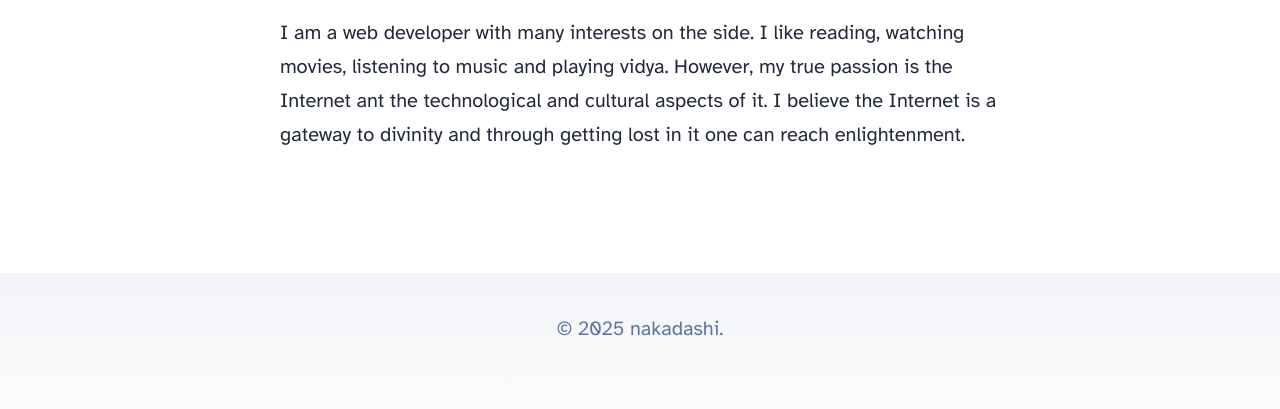
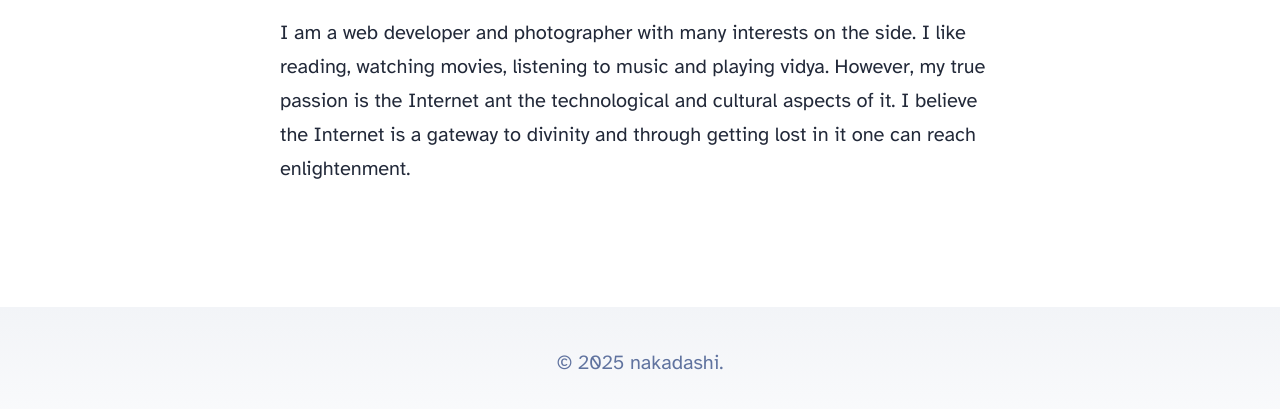
Before and after one commit to kuro-neko-xyz/blog.kuro-neko.xyz, an Astro site: page /about in a window 1280 px wide. Shown: the part 911-1320 px from the top of the page. Built offline with nearby package versions, Linux system fonts and the light colour scheme; Astro itself is replaced by a stand-in of ours.

Commit message:
Update About Page

```diff
--- a/src/pages/about.astro
+++ b/src/pages/about.astro
@@ -9,10 +9,10 @@ import Layout from "../layouts/BlogPost.astro";
   heroImage="/karina.gif"
 >
   <p>
-    I am a web developer with many interests on the side. I like reading,
-    watching movies, listening to music and playing vidya. However, my true
-    passion is the Internet ant the technological and cultural aspects of it. I
-    believe the Internet is a gateway to divinity and through getting lost in it
-    one can reach enlightenment.
+    I am a web developer and photographer with many interests on the side. I
+    like reading, watching movies, listening to music and playing vidya.
+    However, my true passion is the Internet ant the technological and cultural
+    aspects of it. I believe the Internet is a gateway to divinity and through
+    getting lost in it one can reach enlightenment.
   </p>
 </Layout>
```
